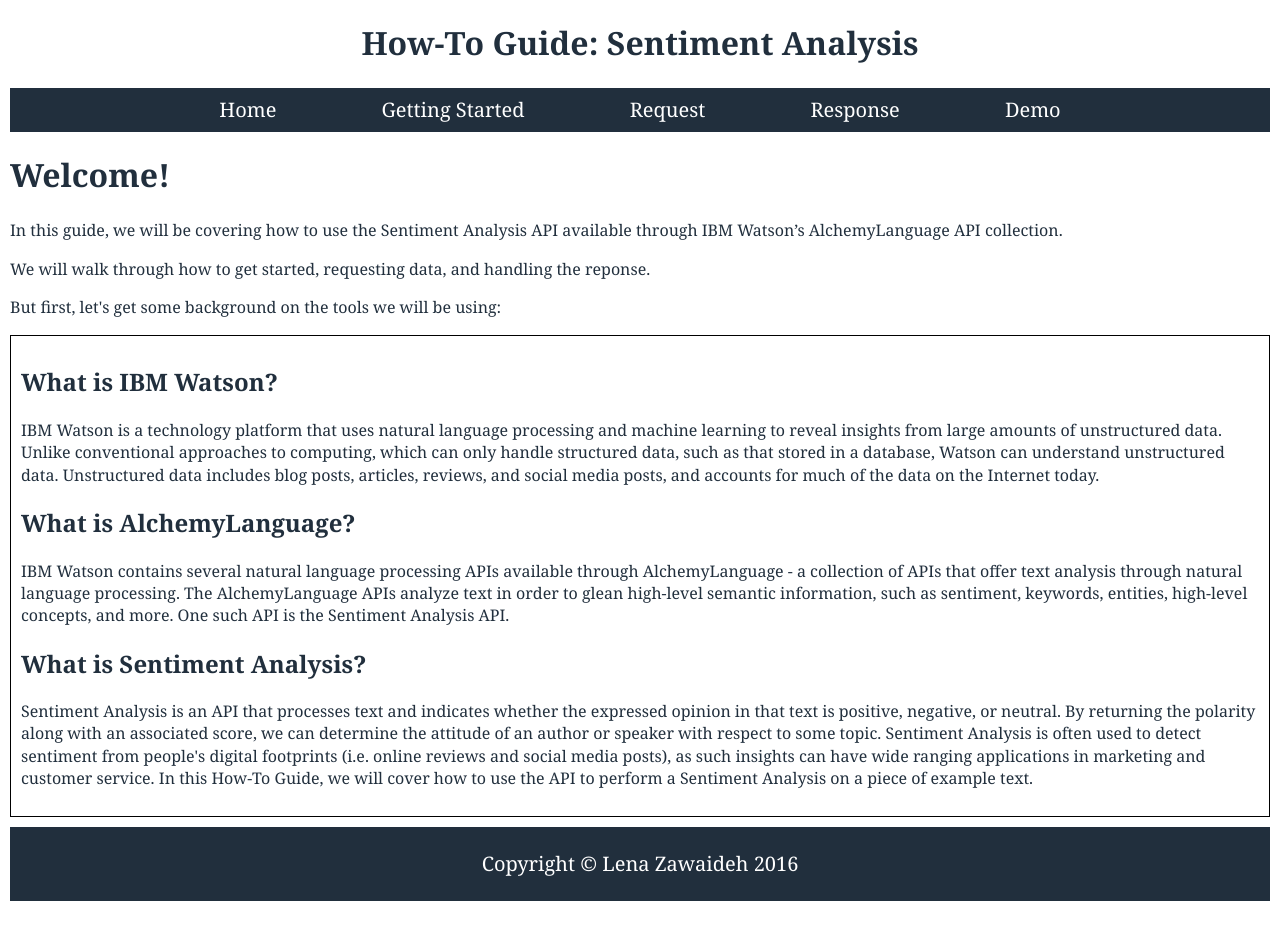
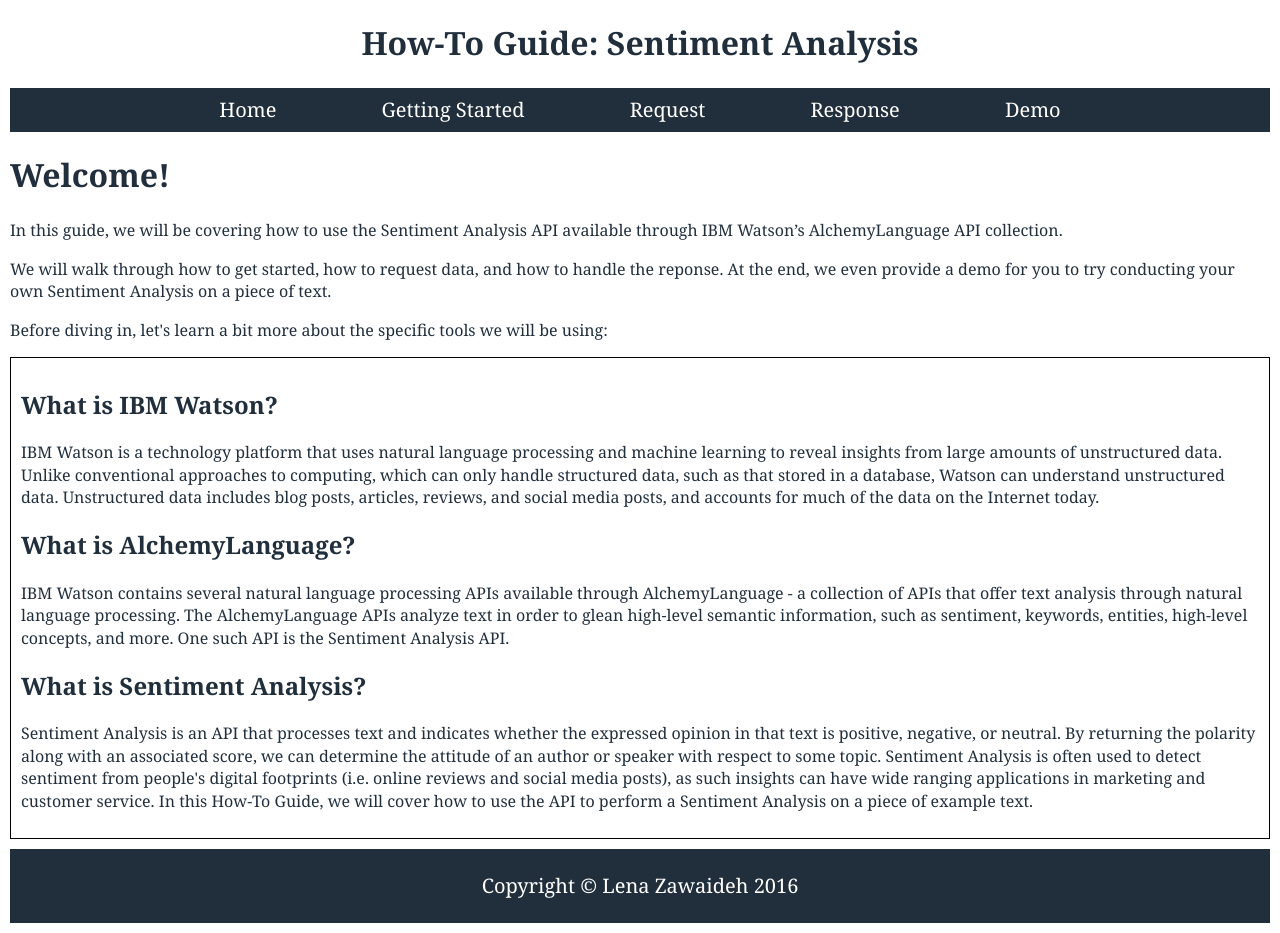
Before and after one commit to lenaz/How-To-Guide, a Jekyll site: the page built from index.html, in a window 1280 px wide. Built offline with Jekyll 4.4.1, drawn with Linux system fonts in a browser that asks for light colours; Markdown is read by kramdown in place of the engine named in the settings; before the commit the page ends 911 px from its top, so only the background shows below that.

Commit message:
Update index.html

```diff
--- a/index.html
+++ b/index.html
@@ -5,8 +5,8 @@ layout: default
 <h1>Welcome!</h1>
 
 <p>In this guide, we will be covering how to use the Sentiment Analysis API available through IBM Watson’s AlchemyLanguage API collection.</p>
-<p>We will walk through how to get started, requesting data, and handling the reponse.</p>
-<p>But first, let's get some background on the tools we will be using:</p>
+<p>We will walk through how to get started, how to request data, and how to handle the reponse. At the end, we even provide a demo for you to try conducting your own Sentiment Analysis on a piece of text. </p>
+<p>Before diving in, let's learn a bit more about the specific tools we will be using:</p>
 
 <div class="definitions">
 <h2>What is IBM Watson?</h2>
```
